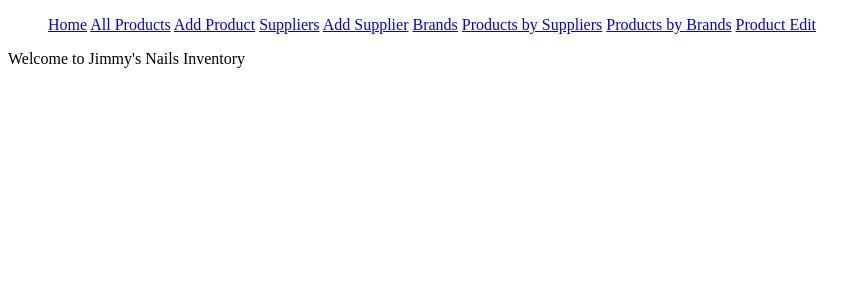
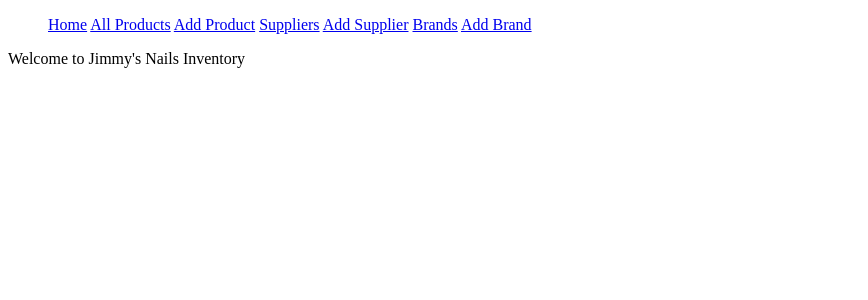
Before and after one commit to Speirsy/python_project_inventory, a Flask app: page / in a window 1280 px wide. Shown: the top 300 px of the page, without its empty margins (0-868 px from the left). Run offline with Flask 2, Linux system fonts and the light colour scheme.

Commit message:
removed get edit in Brands table and other tidying up.

```diff
--- a/templates/base.html
+++ b/templates/base.html
@@ -19,9 +19,10 @@
         <a href="/suppliers/new">Add Supplier</a>
 
         <a href="/brands">Brands</a>
-        <a href="/supplier/">Products by Suppliers</a>
-        <a href="/brand/">Products by Brands</a>
-        <a href="/Edit products">Product Edit</a>
+
+        <a href="/brand/new">Add Brand</a>
+
+
       </ul>
     </nav>
   </header>
--- a/templates/brands/index.html
+++ b/templates/brands/index.html
@@ -9,7 +9,7 @@ table, th, td {
 
 <h2>Brands</h2>
 
-<table style = "width:50%"">
+<table style = "width:25%"">
   <tr>
     <th>Brand</th>
 
@@ -21,7 +21,7 @@ table, th, td {
   <tr>
 
 
-    <td>{{brand.name}}  <a href="/brands/{{brand.id}}/edit">Edit not yet</a></td>
+    <td>{{brand.name}}  </td>
 
 
 
@@ -33,4 +33,5 @@ table, th, td {
 
 </table>
 
+
 {% endblock content  %}
--- a/templates/suppliers/index.html
+++ b/templates/suppliers/index.html
@@ -23,7 +23,7 @@ table, th, td {
   <tr>
 
     <!-- <td>{{supplier.name}}</td> -->
-    <td>{{supplier.name}}  <a href="/suppliers/{{supplier.id}}/edit">Edit</a></td>
+    <td> <a href="/suppliers/{{supplier.id}}">{{supplier.name}}</a>  <a href="/suppliers/{{supplier.id}}/edit">Edit</a></td>
     <td>{{supplier.contact}}</td>
     <td>{{supplier.carraige_paid}}</td>
 
```
Also changed, not shown: templates/brands/new.html (+16 -0 lines).
